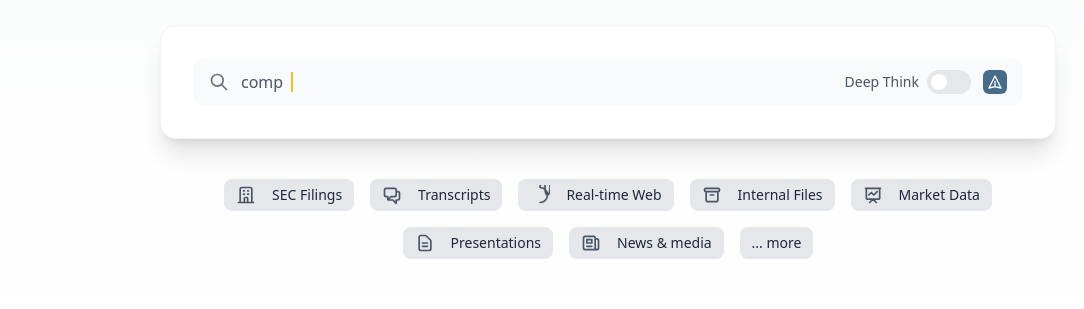
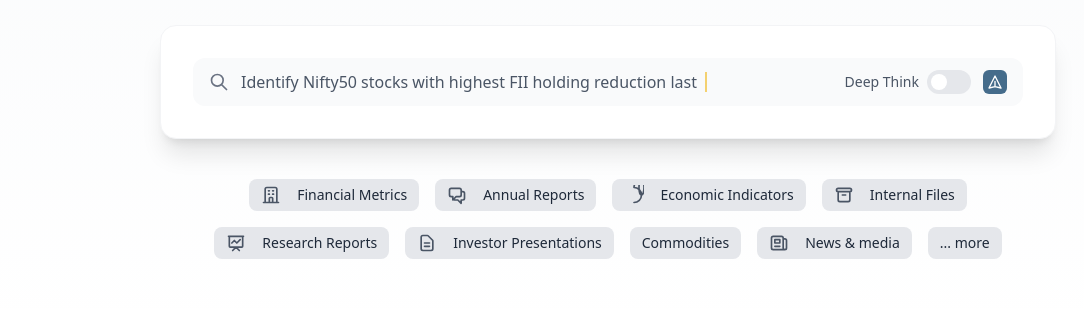
Before and after one commit to Tarunchintakunta/test-land, a Next.js app: page / in a window 1280 px wide. Shown: the part 795-1104 px from the top of the page, without its empty margins (32-1116 px from the left). Built offline with nearby package versions, Linux system fonts and the light colour scheme.

Commit message:
refactor: added more buttons in query secion

```diff
--- a/components/QuerySection.tsx
+++ b/components/QuerySection.tsx
@@ -6,7 +6,7 @@ import Button3D from './Button3D';
 
 const QuerySection = () => {
   const [displayText, setDisplayText] = useState('');
-  const fullText = 'compare valuation multiples of MSFT';
+  const fullText = 'Identify Nifty50 stocks with highest FII holding reduction last 2 quarters';
   const [isTyping, setIsTyping] = useState(true);
   const [activeSource, setActiveSource] = useState('all');
   const [deepThinkEnabled, setDeepThinkEnabled] = useState(false);
@@ -17,12 +17,12 @@ const QuerySection = () => {
       if (displayText.length < fullText.length) {
         const timeout = setTimeout(() => {
           setDisplayText(fullText.substring(0, displayText.length + 1));
-        }, 100);
+        }, 50);
 
         return () => clearTimeout(timeout);
       } else {
         setIsTyping(false);
-        setTimeout(() => setIsTyping(true), 3000);
+        setTimeout(() => setIsTyping(true), 50);
       }
     } else {
       setDisplayText('');
@@ -119,13 +119,13 @@ const QuerySection = () => {
               variant="secondary"
               size="sm"
               className="flex items-center space-x-2"
-              active={activeSource === 'SEC Filings'}
-              onClick={() => handleSourceSelect('SEC Filings')}
+              active={activeSource === 'Financial Metrics'}
+              onClick={() => handleSourceSelect('Financial Metrics')}
             >
               <svg className="w-5 h-5 text-gray-600" fill="none" stroke="currentColor" viewBox="0 0 24 24">
                 <path strokeLinecap="round" strokeLinejoin="round" strokeWidth="2" d="M19 21V5a2 2 0 00-2-2H7a2 2 0 00-2 2v16m14 0h2m-2 0h-5m-9 0H3m2 0h5M9 7h1m-1 4h1m4-4h1m-1 4h1m-5 10v-5a1 1 0 011-1h2a1 1 0 011 1v5m-4 0h4"></path>
               </svg>
-              <span className="font-medium">SEC Filings</span>
+              <span className="font-medium">Financial Metrics</span>
             </Button3D>
 
             <Button3D
@@ -138,7 +138,7 @@ const QuerySection = () => {
               <svg className="w-5 h-5 text-gray-600" fill="none" stroke="currentColor" viewBox="0 0 24 24">
                 <path strokeLinecap="round" strokeLinejoin="round" strokeWidth="2" d="M17 8h2a2 2 0 012 2v6a2 2 0 01-2 2h-2v4l-4-4H9a1.994 1.994 0 01-1.414-.586m0 0L11 14h4a2 2 0 002-2V6a2 2 0 00-2-2H5a2 2 0 00-2 2v6a2 2 0 002 2h2v4l.586-.586z"></path>
               </svg>
-              <span className="font-medium">Transcripts</span>
+              <span className="font-medium">Annual Reports</span>
             </Button3D>
 
             <Button3D
@@ -151,7 +151,7 @@ const QuerySection = () => {
               <svg className="w-5 h-5 text-gray-600" fill="none" stroke="currentColor" viewBox="0 0 24 24">
                 <path strokeLinecap="round" strokeLinejoin="round" strokeWidth="2" d="M21 12a9 9 0 01-9 9m9-9a9 9 0 00-9-9m9 9c1.657 0 3-4.03 3-9s-1.343-9-3-9m0 18c-1.657 0-3-4.03-3-9s1.343-9 3-9m-9 9a9 9 0 019-9"></path>
               </svg>
-              <span className="font-medium">Real-time Web</span>
+              <span className="font-medium">Economic Indicators</span>
             </Button3D>
 
             <Button3D
@@ -177,7 +177,7 @@ const QuerySection = () => {
               <svg className="w-5 h-5 text-gray-600" fill="none" stroke="currentColor" viewBox="0 0 24 24">
                 <path strokeLinecap="round" strokeLinejoin="round" strokeWidth="2" d="M7 12l3-3 3 3 4-4M8 21l4-4 4 4M3 4h18M4 4h16v12a1 1 0 01-1 1H5a1 1 0 01-1-1V4z"></path>
               </svg>
-              <span className="font-medium">Market Data</span>
+              <span className="font-medium">Research Reports</span>
             </Button3D>
 
             <Button3D
@@ -190,9 +190,15 @@ const QuerySection = () => {
               <svg className="w-5 h-5 text-gray-600" fill="none" stroke="currentColor" viewBox="0 0 24 24">
                 <path strokeLinecap="round" strokeLinejoin="round" strokeWidth="2" d="M9 12h6m-6 4h6m2 5H7a2 2 0 01-2-2V5a2 2 0 012-2h5.586a1 1 0 01.707.293l5.414 5.414a1 1 0 01.293.707V19a2 2 0 01-2 2z"></path>
               </svg>
-              <span className="font-medium">Presentations</span>
+              <span className="font-medium">Investor Presentations</span>
             </Button3D>
-
+            <Button3D
+              variant="secondary"
+              size="sm"
+              onClick={() => alert('More sources coming soon!')}
+            >
+              <span className="font-medium">Commodities</span>
+            </Button3D>
             <Button3D
               variant="secondary"
               size="sm"
```
